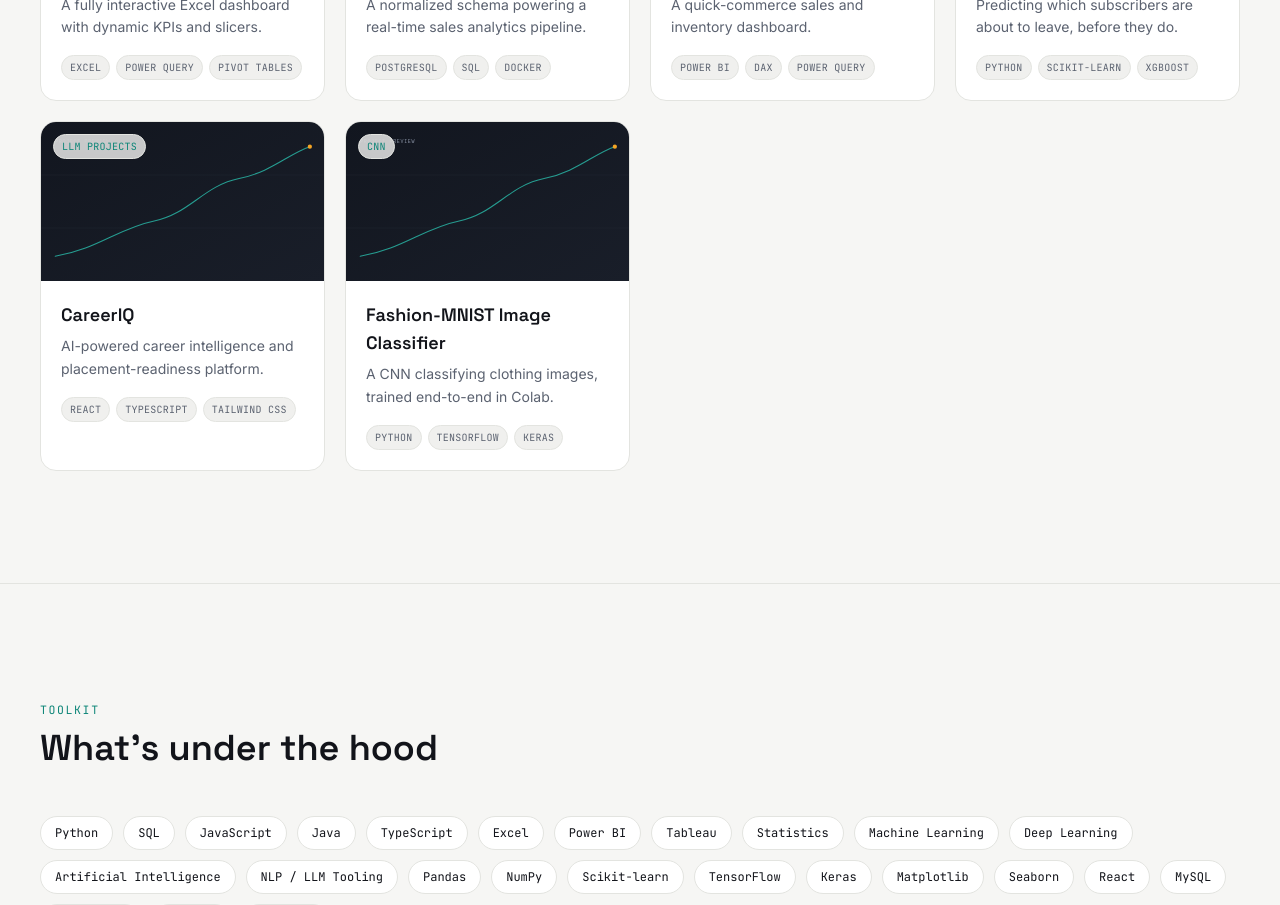
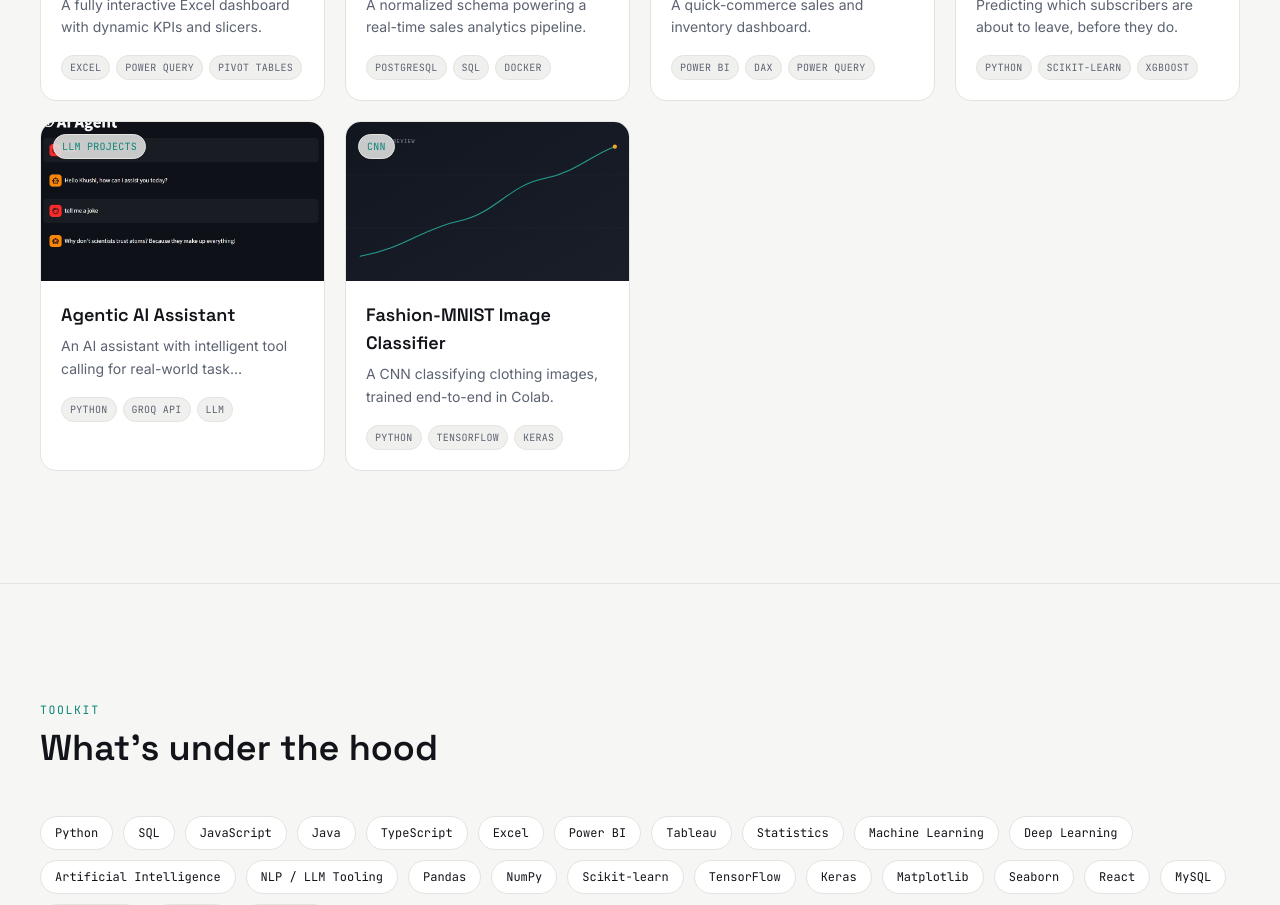
Before and after one commit to panKhushi/portfolio, a React (Vite) app: page / in a window 1280 px wide. Shown: the part 2720-3625 px from the top of the page. Built offline with nearby package versions, Linux system fonts and the light colour scheme.

Commit message:
Update portfolio project

```diff
--- a/src/data/projects.ts
+++ b/src/data/projects.ts
@@ -576,23 +576,77 @@ export const projects: Project[] = [
 
   // ───────────────────────── ARTIFICIAL INTELLIGENCE ─────────────────────────
   {
-    id: 'careeriq',
+    id: 'agentic-ai-assistant',
     domain: 'artificial-intelligence',
     subcategory: 'LLM Projects',
-    title: 'CareerIQ',
-    tagline: 'AI-powered career intelligence and placement-readiness platform.',
-    overview: 'CareerIQ is a full-stack platform for students, colleges, and recruiters in India — combining an AI resume-intelligence pipeline with readiness scoring, mock interviews, and market-trend data.',
-    problem: 'Students lack visibility into how placement-ready they actually are, and recruiters struggle to screen resumes at scale against real skill taxonomies.',
-    solution: 'Built a 20-table Supabase database seeded with Indian-context data, a FastAPI backend, and a React/TypeScript frontend with dedicated dashboards for students, colleges, and recruiters — powered by a custom resume-intelligence pipeline (PDF extraction, section parsing, and taxonomy-driven skill extraction).',
-    workflow: ['Designed a 20-table Supabase schema seeded with ~1.9M rows of Indian-context data', 'Built the FastAPI backend with SQLAlchemy models and JWT auth', 'Built the React + TypeScript + Tailwind frontend across student, college, and recruiter dashboards', 'Built an AI resume pipeline: PyMuPDF extractor, text cleaner, section parser, taxonomy-driven skill extractor, orchestrator', 'Evaluated the pipeline against a ground-truth set with precision/recall/F1'],
-    techStack: ['React', 'TypeScript', 'Tailwind CSS', 'FastAPI', 'SQLAlchemy', 'Supabase (PostgreSQL)', 'PyMuPDF'],
-    features: ['Student readiness-score dashboard', 'College and recruiter dashboards', 'AI resume intelligence pipeline with ~60 heading aliases', 'Taxonomy-driven skill extraction across tech and non-tech domains', 'Mock interview and market-trend modules'],
-    challenges: ['Image-only PDF resumes required deferred OCR handling', 'Skill taxonomy initially under-covered non-CS roles like HR, design, and finance — expanded taxonomy to close the gap'],
-    results: ['20-table production schema seeded with Indian-context data', 'Resume pipeline validated on a 20-resume batch test with a precision/recall/F1 evaluation framework'],
-    meta: [{ label: 'DB Tables', value: '20' }, { label: 'Seed Rows', value: '~1.9M' }, { label: 'Stack', value: 'React + FastAPI + Supabase' }],
-    github: 'https://github.com/panKhushi',
-    image: '/projects/placeholder.svg',
-    featured: true,
+    title: 'Agentic AI Assistant',
+     tagline: 'An AI assistant with intelligent tool calling for real-world task automation.',
+
+  overview:
+    'Built an agentic AI assistant using Python, Groq LLM, and Streamlit. The assistant understands user intent, invokes external tools automatically, and generates contextual responses. It supports mathematical calculations, live weather information, current date and time retrieval, PDF generation, and PowerPoint presentation creation.',
+
+  problem:
+    'Traditional chatbots only generate text and cannot execute real-world actions such as creating documents or retrieving live information.',
+
+  solution:
+    'Developed a modular AI agent capable of selecting and executing specialized tools through structured JSON-based function calling. The architecture separates reasoning from execution, enabling scalable tool integration.',
+
+  workflow: [
+    'Receive user query',
+    'Analyze intent using Groq LLM',
+    'Parse structured tool request',
+    'Execute the appropriate tool',
+    'Return tool output to the LLM',
+    'Generate the final conversational response'
+  ],
+
+  techStack: [
+    'Python',
+    'Groq API',
+    'LLM',
+    'Streamlit',
+    'Prompt Engineering',
+    'REST API',
+    'Requests',
+    'ReportLab',
+    'python-pptx',
+    'JSON'
+  ],
+
+  features: [
+    'Automatic tool selection',
+    'Mathematical calculations',
+    'Real-time weather lookup',
+    'Current date and time retrieval',
+    'PDF report generation',
+    'PowerPoint presentation generation',
+    'Conversation memory',
+    'Interactive Streamlit interface'
+  ],
+
+  challenges: [
+    'Designing reliable JSON tool parsing',
+    'Avoiding circular imports in the tool architecture',
+    'Maintaining conversation memory',
+    'Building an extensible modular tool registry'
+  ],
+
+  results: [
+    'Successfully integrated multiple AI tools into a single assistant',
+    'Automated PDF and PowerPoint generation',
+    'Improved modularity with a scalable tool registry',
+    'Delivered an interactive AI assistant through Streamlit'
+  ],
+
+  meta: [
+    { label: 'LLM', value: 'Groq Llama 3.3' },
+    { label: 'Tools', value: '5' },
+    { label: 'Frontend', value: 'Streamlit' }
+  ],
+
+  github: 'https://github.com/panKhushi/AgenticAI',
+  image: '/projects/agentic-ai.jpg',
+  featured: true,
   },
   {
     id: 'ai-resume-analyzer',
```
Also changed, not shown: public/projects/agentic-ai.jpg (added).
